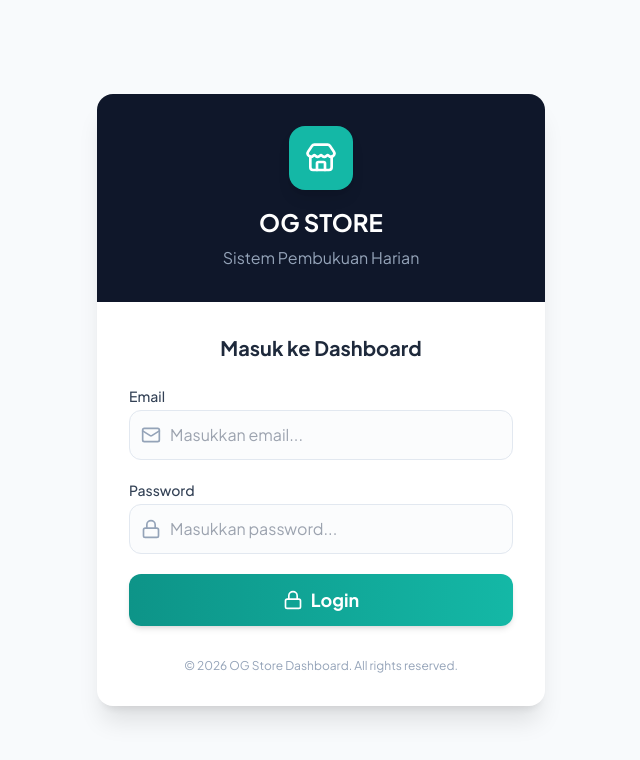
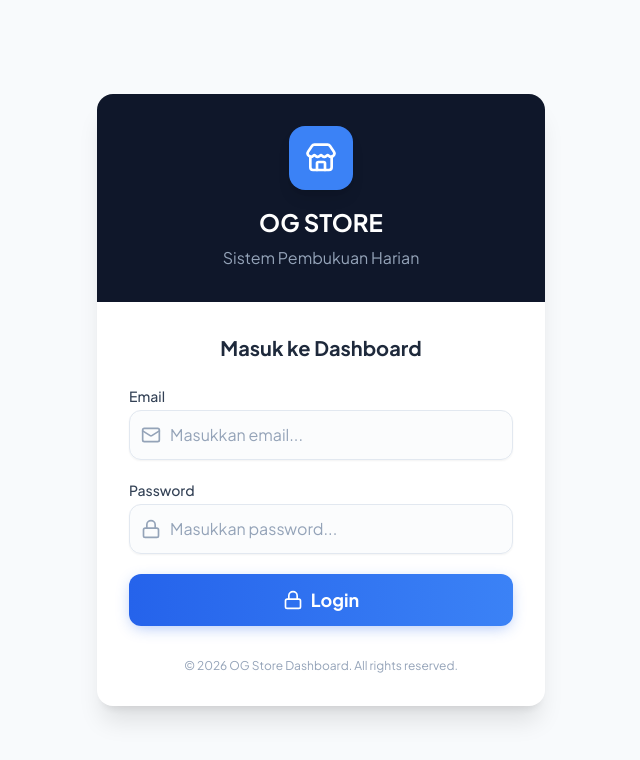
Before and after one commit to kahfiii30/ogstoredashboard, a React (Vite) app: page / in a window 1280 px wide. Shown: the top 760 px of the page, without its empty margins (319-959 px from the left). Built offline with nearby package versions, Linux system fonts and the light colour scheme.

Commit message:
Implement premium UI design with glassmorphism, animated gradients, and dark sleek sidebar

```diff
--- a/src/components/Header.jsx
+++ b/src/components/Header.jsx
@@ -12,7 +12,7 @@ const Header = () => {
   };
 
   return (
-    <header className="h-16 bg-white border-b border-slate-200 flex items-center justify-between px-4 md:px-6 z-10 flex-shrink-0">
+    <header className="h-16 bg-white/70 backdrop-blur-lg border-b border-white/50 shadow-sm flex items-center justify-between px-4 md:px-6 z-20 flex-shrink-0 sticky top-0">
       <div className="flex items-center">
         <button className="md:hidden p-2 text-slate-500 hover:text-slate-700 hover:bg-slate-100 rounded-lg mr-2">
           <Menu className="w-5 h-5" />
--- a/src/components/Layout.jsx
+++ b/src/components/Layout.jsx
@@ -5,7 +5,7 @@ import { Outlet } from 'react-router-dom';
 
 const Layout = () => {
   return (
-    <div className="flex h-screen bg-slate-50 font-sans">
+    <div className="flex h-screen bg-transparent font-sans">
       <Sidebar />
       <div className="flex flex-col flex-1 overflow-hidden">
         <Header />
--- a/src/components/Sidebar.jsx
+++ b/src/components/Sidebar.jsx
@@ -28,10 +28,12 @@ const navItems = [
 
 const Sidebar = () => {
   return (
-    <div className="w-64 bg-slate-900 text-slate-300 hidden md:flex flex-col flex-shrink-0 transition-all duration-300">
-      <div className="h-16 flex items-center px-6 border-b border-slate-800 bg-slate-950">
-        <Smartphone className="w-6 h-6 text-brand-400 mr-2" />
-        <span className="text-white font-bold text-lg tracking-wide">OG Dashboard</span>
+    <div className="w-64 bg-slate-900 bg-gradient-to-b from-slate-900 to-slate-950 text-slate-300 hidden md:flex flex-col flex-shrink-0 transition-all duration-300 shadow-2xl relative z-30">
+      <div className="h-16 flex items-center px-6 border-b border-white/10 bg-slate-950/50 backdrop-blur-sm">
+        <div className="w-8 h-8 rounded-lg bg-gradient-to-br from-brand-400 to-brand-600 flex items-center justify-center shadow-[0_0_15px_rgba(37,99,235,0.5)] mr-3">
+          <Smartphone className="w-5 h-5 text-white" />
+        </div>
+        <span className="text-white font-bold text-lg tracking-wide bg-clip-text text-transparent bg-gradient-to-r from-white to-slate-400">OG Dashboard</span>
       </div>
 
       <div className="flex-1 overflow-y-auto py-4">
@@ -43,16 +45,20 @@ const Sidebar = () => {
                 key={item.path}
                 to={item.path}
                 className={({ isActive }) => clsx(
-                  'flex items-center px-3 py-2.5 rounded-lg text-sm font-medium transition-colors group',
+                  'flex items-center px-4 py-3 rounded-xl text-sm font-semibold transition-all duration-300 group relative overflow-hidden',
                   isActive
-                    ? 'bg-brand-600 text-white'
-                    : 'text-slate-300 hover:bg-slate-800 hover:text-white'
+                    ? 'bg-brand-600/10 text-brand-400 border border-brand-500/20 shadow-[inset_0_0_20px_rgba(37,99,235,0.05)]'
+                    : 'text-slate-400 hover:bg-white/5 hover:text-slate-200 hover:shadow-sm'
                 )}
               >
                 <Icon className={clsx(
-                  'w-5 h-5 mr-3 flex-shrink-0 transition-colors',
+                  'w-5 h-5 mr-3 flex-shrink-0 transition-transform duration-300 group-hover:scale-110',
+                  isActive ? 'text-brand-500 drop-shadow-[0_0_8px_rgba(37,99,235,0.5)]' : 'text-slate-500 group-hover:text-slate-300'
                 )} />
                 {item.label}
+                {isActive && (
+                  <div className="absolute left-0 top-1/2 -translate-y-1/2 w-1 h-8 bg-brand-500 rounded-r-full shadow-[0_0_10px_rgba(37,99,235,0.8)]"></div>
+                )}
               </NavLink>
             );
           })}
--- a/src/index.css
+++ b/src/index.css
@@ -6,8 +6,9 @@
 
 @layer base {
   body {
-    @apply bg-slate-50 text-slate-900 antialiased;
+    @apply bg-slate-50 text-slate-900 antialiased selection:bg-brand-500 selection:text-white;
     font-family: 'Plus Jakarta Sans', sans-serif;
+    background-image: radial-gradient(circle at top right, rgba(37, 99, 235, 0.03), transparent 40%), radial-gradient(circle at bottom left, rgba(37, 99, 235, 0.03), transparent 40%);
   }
 }
 
@@ -23,39 +24,39 @@
     transform: translateY(15px);
   }
 
-  /* Cards with glass feel and hover lift */
+  /* Cards with premium glass feel and soft hover */
   .card {
-    @apply bg-white/90 backdrop-blur-md rounded-2xl shadow-sm border border-slate-200/70 overflow-hidden transition-all duration-300 animate-fade-in-up;
+    @apply bg-white/80 backdrop-blur-xl rounded-2xl shadow-[0_4px_20px_-4px_rgba(0,0,0,0.05)] border border-white/50 overflow-hidden transition-all duration-500 animate-fade-in-up;
   }
   .card:hover {
-    @apply shadow-lg border-slate-300/80 transform -translate-y-1;
+    @apply shadow-[0_8px_30px_-4px_rgba(37,99,235,0.08)] border-white/80 transform -translate-y-1 bg-white/90;
   }
 
-  /* Inputs */
+  /* Premium Inputs */
   .input-field {
-    @apply w-full px-4 py-2.5 rounded-xl border border-slate-200 bg-slate-50/50
-           focus:bg-white focus:ring-4 focus:ring-brand-500/10 focus:border-brand-500
-           outline-none transition-all duration-300 hover:border-slate-300;
+    @apply w-full px-4 py-3 rounded-xl border border-slate-200 bg-slate-50/50
+           focus:bg-white focus:ring-4 focus:ring-brand-500/15 focus:border-brand-500
+           outline-none transition-all duration-300 hover:border-slate-300 shadow-sm placeholder:text-slate-400;
   }
 
-  /* Buttons */
+  /* Premium Buttons */
   .btn-primary {
-    @apply relative overflow-hidden px-5 py-2.5 bg-gradient-to-r from-brand-600 to-brand-500
-           text-white rounded-xl font-bold shadow-md hover:shadow-lg hover:from-brand-500 hover:to-brand-400
-           transition-all duration-300 hover:-translate-y-0.5 active:translate-y-0 active:scale-95
+    @apply relative overflow-hidden px-6 py-3 bg-gradient-to-r from-brand-600 via-brand-500 to-brand-600 bg-[length:200%_auto]
+           text-white rounded-xl font-bold shadow-[0_4px_15px_-3px_rgba(37,99,235,0.4)] hover:shadow-[0_8px_25px_-4px_rgba(37,99,235,0.5)]
+           hover:animate-gradient-x transition-all duration-300 hover:-translate-y-0.5 active:translate-y-0 active:scale-95
            focus:ring-4 focus:ring-brand-500/30 outline-none flex items-center justify-center;
   }
 
   .btn-secondary {
-    @apply px-5 py-2.5 bg-white text-slate-700 rounded-xl font-bold border border-slate-200
+    @apply px-6 py-3 bg-white text-slate-700 rounded-xl font-bold border border-slate-200
            shadow-sm hover:bg-slate-50 hover:border-slate-300 hover:shadow-md
            transition-all duration-300 hover:-translate-y-0.5 active:translate-y-0 active:scale-95
            focus:ring-4 focus:ring-slate-500/20 outline-none flex items-center justify-center;
   }
 
   .btn-danger {
-    @apply px-5 py-2.5 bg-gradient-to-r from-red-600 to-red-500 text-white
-           rounded-xl font-bold shadow-md hover:shadow-lg hover:from-red-500 hover:to-red-400
+    @apply px-6 py-3 bg-gradient-to-r from-red-600 to-red-500 text-white
+           rounded-xl font-bold shadow-[0_4px_15px_-3px_rgba(220,38,38,0.4)] hover:shadow-[0_8px_25px_-4px_rgba(220,38,38,0.5)]
            transition-all duration-300 hover:-translate-y-0.5 active:translate-y-0 active:scale-95
            focus:ring-4 focus:ring-red-500/30 outline-none flex items-center justify-center;
   }
--- a/src/pages/Dashboard.jsx
+++ b/src/pages/Dashboard.jsx
@@ -138,7 +138,7 @@ const Dashboard = () => {
       )}
 
       <div className="grid grid-cols-1 md:grid-cols-2 lg:grid-cols-3 gap-6">
-        <div className="card p-5 bg-white border-brand-100 hover:border-brand-300">
+        <div className="card p-5 border-brand-100 hover:border-brand-300">
           <div className="flex items-center gap-3 mb-2">
             <div className="p-2 bg-brand-100 text-brand-600 rounded-lg"><DollarSign className="w-5 h-5" /></div>
             <h3 className="font-semibold text-slate-600">Total Omzet</h3>
@@ -165,7 +165,7 @@ const Dashboard = () => {
           <TrendIndicator current={activeUnits} previous={calculateTotal(previousData.sales, 'units')} isCurrency={false} />
         </div>
 
-        <div className="card p-5 bg-white border-indigo-100 hover:border-indigo-300">
+        <div className="card p-5 border-indigo-100 hover:border-indigo-300">
           <div className="flex items-center gap-3 mb-2">
             <div className="p-2 bg-indigo-100 text-indigo-600 rounded-lg"><Package className="w-5 h-5" /></div>
             <h3 className="font-semibold text-slate-600">Total Nilai Stok</h3>
@@ -183,7 +183,7 @@ const Dashboard = () => {
           <TrendIndicator current={activeUang} previous={prevUang} />
         </div>
 
-        <div className="card p-5 bg-white border-red-100 hover:border-red-300">
+        <div className="card p-5 border-red-100 hover:border-red-300">
           <div className="flex items-center gap-3 mb-2">
             <div className="p-2 bg-red-100 text-red-600 rounded-lg"><CreditCard className="w-5 h-5" /></div>
             <h3 className="font-semibold text-slate-600">Total Tagihan Aktif</h3>
@@ -208,7 +208,7 @@ const Dashboard = () => {
           <p className="text-2xl font-bold text-slate-800">{formatRupiah(activeSalesPerfProfit)}</p>
         </div>
 
-        <div className="card p-5 bg-white border-amber-100 hover:border-amber-300">
+        <div className="card p-5 border-amber-100 hover:border-amber-300">
           <div className="flex items-center gap-3 mb-2">
             <div className="p-2 bg-amber-100 text-amber-600 rounded-lg"><Award className="w-5 h-5" /></div>
             <h3 className="font-semibold text-slate-600">Sales Terbaik (Profit)</h3>
--- a/tailwind.config.js
+++ b/tailwind.config.js
@@ -11,17 +11,37 @@ export default {
       },
       colors: {
         brand: {
-          50: '#f0fdfa',
-          100: '#ccfbf1',
-          200: '#99f6e4',
-          300: '#5eead4',
-          400: '#2dd4bf',
-          500: '#14b8a6',
-          600: '#0d9488',
-          700: '#0f766e',
-          800: '#115e59',
-          900: '#134e4a',
+          50: '#eff6ff',
+          100: '#dbeafe',
+          200: '#bfdbfe',
+          300: '#93c5fd',
+          400: '#60a5fa',
+          500: '#3b82f6',
+          600: '#2563eb',
+          700: '#1d4ed8',
+          800: '#1e40af',
+          900: '#1e3a8a',
         },
+      },
+      animation: {
+        'gradient-x': 'gradient-x 3s ease infinite',
+        'float': 'float 3s ease-in-out infinite',
+      },
+      keyframes: {
+        'gradient-x': {
+          '0%, 100%': {
+            'background-size': '200% 200%',
+            'background-position': 'left center'
+          },
+          '50%': {
+            'background-size': '200% 200%',
+            'background-position': 'right center'
+          },
+        },
+        'float': {
+          '0%, 100%': { transform: 'translateY(0)' },
+          '50%': { transform: 'translateY(-5px)' },
+        }
       }
     },
   },
```
